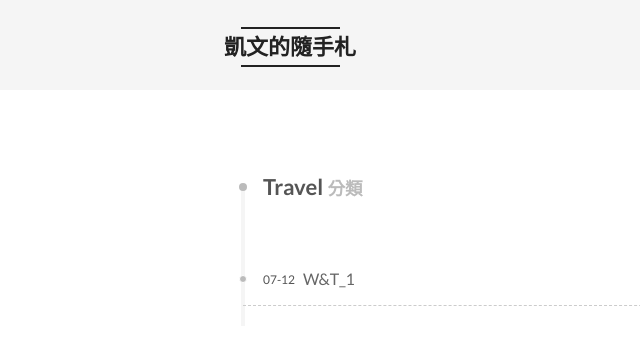
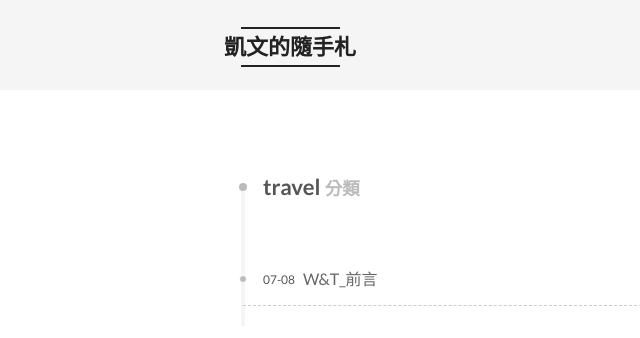
Before and after one commit to NTUTkevin/NTUTkevin.github.io, a plain HTML site: page categories/travel/index.html in a window 1280 px wide. Shown: the top 338 px of the page, 47-687 px from the left. Drawn offline with Linux system fonts and the light colour scheme.

Commit message:
Site updated: 2016-07-18 00:57:36

```diff
--- a/categories/travel/index.html
+++ b/categories/travel/index.html
@@ -87,7 +87,7 @@
 <meta name="description">
 <meta property="og:type" content="website">
 <meta property="og:title" content="凱文的隨手札">
-<meta property="og:url" content="http://ntutkevin.github.io/categories/Travel/index.html">
+<meta property="og:url" content="http://ntutkevin.github.io/categories/travel/index.html">
 <meta property="og:site_name" content="凱文的隨手札">
 <meta property="og:description">
 <meta name="twitter:card" content="summary">
@@ -110,7 +110,7 @@
   };
 </script>
 
-  <title> 分類: Travel | 凱文的隨手札 </title>
+  <title> 分類: travel | 凱文的隨手札 </title>
 </head>
 
 <body itemscope itemtype="http://schema.org/WebPage" lang="zh-tw">
@@ -202,7 +202,7 @@
   <section id="posts" class="posts-collapse">
     <div class="collection-title">
       <h2 >
-        Travel
+        travel
         <small>分類</small>
       </h2>
     </div>
@@ -215,9 +215,9 @@
 
       <h1 class="post-title">
 
-            <a class="post-title-link" href="/2016/07/12/W-T-1/" itemprop="url">
+            <a class="post-title-link" href="/2016/07/07/hello-world/" itemprop="url">
 
-                <span itemprop="name">W&T_1</span>
+                <span itemprop="name">W&T_前言</span>
 
             </a>
 
@@ -225,9 +225,9 @@
 
       <div class="post-meta">
         <time class="post-time" itemprop="dateCreated"
-              datetime="2016-07-12T16:23:04+08:00"
-              content="2016-07-12" >
-          07-12
+              datetime="2016-07-08T12:37:18+08:00"
+              content="2016-07-08" >
+          07-08
         </time>
       </div>
 
@@ -439,5 +439,3 @@
 
 </body>
 </html>
-y>
-</html>
--- a/css/main.css
+++ b/css/main.css
@@ -1548,7 +1548,7 @@ pre .javascript .function {
   width: 4px;
   height: 4px;
   border-radius: 50%;
-  background: #401634;
+  background: #963b7e;
 }
 .links-of-blogroll {
   font-size: 13px;
```
